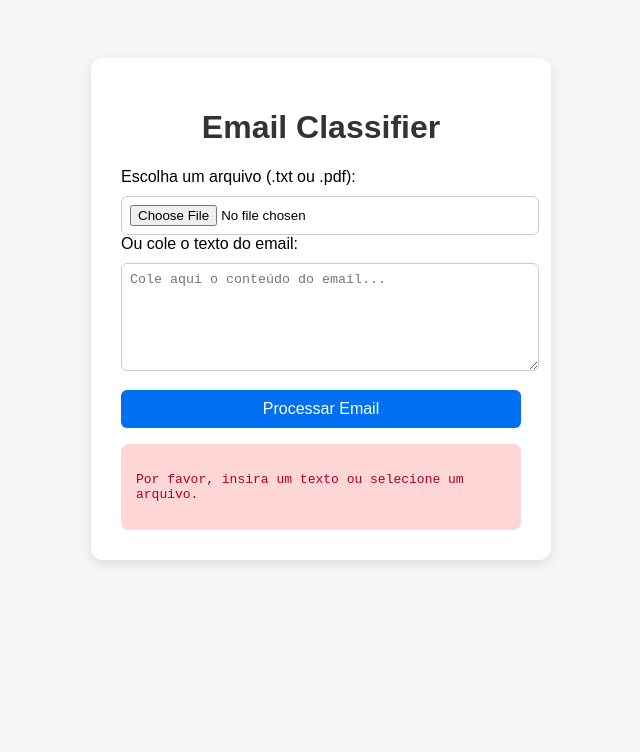
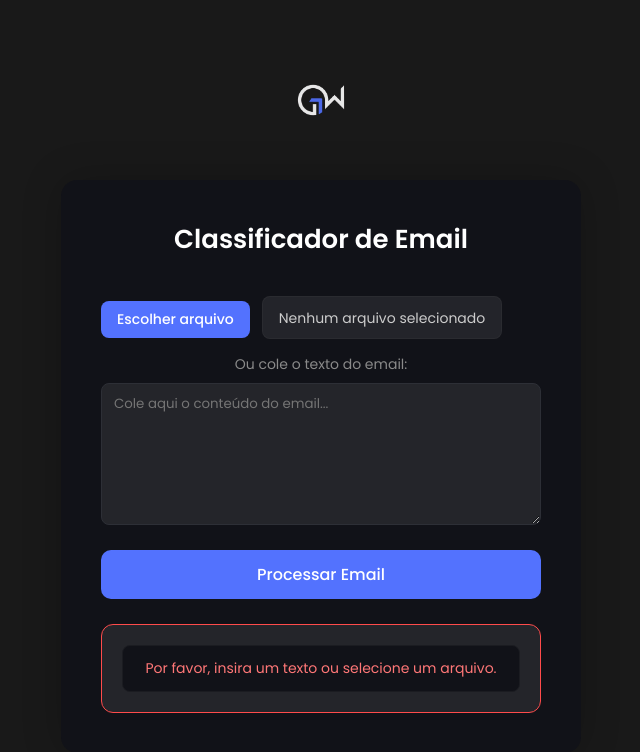
Before and after one commit to WanDall2104/email-classifier, a plain HTML site: page public/index.html in a window 1280 px wide. Both pictures are taken after a click on the button "Processar Email". Shown: the whole page, without its empty margins (319-959 px from the left). Drawn offline with Linux system fonts and the light colour scheme.

Commit message:
Alteração na estilização geral do projeto

```diff
--- a/public/css/styles.css
+++ b/public/css/styles.css
@@ -1,68 +1,209 @@
-body {
-    font-family: Arial, sans-serif;
-    background-color: #f4f6f8;
-    display: flex;
-    justify-content: center;
-    align-items: flex-start;
-    min-height: 100vh;
-    padding-top: 50px;
+@import url('https://fonts.googleapis.com/css2?family=Poppins:wght@300;400;500;600;700&display=swap');
+
+:root {
+    /* Primary Colors */
+    --primary: #5372fe;
+    --primary-dark: #3757d6;
+
+    /* Backgrounds */
+    --bg-dark: #191919;
+    --bg-light: #faf8fb;
+    --bg-card: #111218;
+    --bg-textarea: rgba(255, 255, 255, 0.08);
+
+    /* Text Colors */
+    --text-light: #dfe3ee;
+    --text-white: #ffffff;
+    --text-gray: #cccccc;
+    --text-muted: #8a8a8a;
+
+    /* Borders */
+    --border-soft: rgba(255, 255, 255, 0.08);
+    --border-contrast: rgba(255, 255, 255, 0.03);
+    --border-dark: #2d2f36;
+    --border-darksoft: #1d1e25;
+    --border-darkblue: #1b1c21;
+
+    /* Shadows */
+    --shadow-dark: rgba(0, 0, 0, 0.2);
+
+    /* Errors */
+    --error-light: #ff7777;
+    --error-dark: #ff4b4b;
 }
 
-.container {
-    background-color: #fff;
-    padding: 30px;
-    border-radius: 12px;
-    box-shadow: 0 4px 12px rgba(0,0,0,0.1);
-    width: 400px;
+/* ===========================
+   GLOBAL
+=========================== */
+* {
+    margin: 0;
+    padding: 0;
+    box-sizing: border-box;
+    font-family: 'Poppins', sans-serif;
+}
+
+body {
+    background-color: var(--bg-dark);
+    min-height: 100vh;
+    padding-top: 30px;
+    text-align: center;
 }
 
 h1 {
+    color: var(--text-white);
     text-align: center;
-    color: #333;
+    font-size: 26px;
+    font-weight: 600;
+    margin-bottom: 25px;
+}
+
+label {
+    color: var(--text-muted);
+    font-size: 14px;
+    margin-top: 15px;
+    display: block;
 }
 
 input[type="file"], textarea {
+    background-color: var(--bg-textarea);
+    color: var(--text-white);
     width: 100%;
-    margin-top: 10px;
-    padding: 8px;
-    border-radius: 6px;
-    border: 1px solid #ccc;
+    margin-top: 8px;
+    padding: 10px 12px;
+    border-radius: 8px;
+    border: 1px solid var(--border-dark);
+}
+
+textarea {
     resize: vertical;
 }
 
+/* ===========================
+   LOGO
+=========================== */
+.logo-container {
+    width: 100%;
+    display: flex;
+    justify-content: center;
+    margin-top: 30px;
+    margin-bottom: 10px;
+}
+
+.logo-center {
+    height: 80px;
+    width: auto;
+    opacity: 0.9;
+    transition: 0.2s ease;
+}
+
+.logo-center:hover {
+    opacity: 1;
+}
+
+
+/* ===========================
+   CARD
+=========================== */
+.container {
+    background-color: var(--bg-card);
+    color: var(--text-white);
+    margin: 0 auto;
+    margin-top: 40px;
+    padding: 40px;
+    border-radius: 16px;
+    box-shadow: 0 0 40px var(--shadow-dark);
+    width: 520px;
+}
+
+/* ===========================
+   FILE INPUT
+=========================== */
+.file-input-wrapper {
+    display: flex;
+    align-items: center;
+    gap: 12px;
+}
+
+.file-input-hidden {
+    display: none;
+}
+
+.file-input-label {
+    background-color: var(--primary);
+    color: var(--text-white);
+    cursor: pointer;
+    padding: 8px 16px;
+    border-radius: 8px;
+    font-size: 0.875rem;
+    font-weight: 500;
+    transition: background-color 0.2s ease;
+}
+
+.file-input-label:hover {
+    background-color: var(--primary-dark);
+}
+
+.file-input-name {
+    color: var(--text-gray);
+    font-size: 0.875rem;
+    white-space: nowrap;
+    overflow: hidden;
+    text-overflow: ellipsis;
+    max-width: 180px;
+}
+
+.file-input-name-box {
+    background-color: var(--border-soft); /* leve contraste */
+    border-radius: 8px;
+    border: 1px solid var(--border-contrast); /* borda suave */
+    padding: 8px 16px;
+    min-width: 220px;
+    margin-top: 12px;
+}
+
+/* ===========================
+   BOTÕES
+=========================== */
 button {
+    background: var(--primary);
     width: 100%;
-    margin-top: 15px;
-    padding: 10px;
-    background-color: #0070f3;
+    margin-top: 18px;
+    padding: 12px;
     color: white;
     border: none;
-    border-radius: 6px;
+    border-radius: 10px;
     font-size: 16px;
+    font-weight: 500;
     cursor: pointer;
+    transition: 0.2s ease;
 }
 
 button:hover {
-    background-color: #0059c1;
+    background: var(--primary-dark);
 }
 
-.result {
-    margin-top: 20px;
-    padding: 15px;
-    background-color: #e7f3ff;
-    border-radius: 8px;
-    display: none;
+/* ===========================
+   RESULTADOS E ERROS
+=========================== */
+.result, .error {
+    background-color: var(--bg-textarea);
+    color: var(--text-light);
+    margin-top: 25px;
+    padding: 20px;
+    border-radius: 12px;
+    border: 1px solid var(--border-darksoft);
 }
 
 .error {
-    margin-top: 20px;
-    padding: 15px;
-    background-color: #ffd6d6;
-    border-radius: 8px;
-    color: #900;
-    display: none;
+    border: 1px solid var(--error-dark);
+    color: var(--error-light);
 }
 
 pre {
+    background: var(--bg-card);
     white-space: pre-wrap;
+    font-size: 14px;
+    padding: 12px;
+    border-radius: 8px;
+    border: 1px solid var(--border-darkblue);
 }
--- a/public/index.html
+++ b/public/index.html
@@ -2,34 +2,64 @@
 <html lang="pt-BR">
 <head>
     <meta charset="UTF-8">
-    <title>Email Classifier</title>
+    <title>Classificador de Email</title>
     <link rel="stylesheet" href="css/styles.css">
+    <link rel="icon" type="image/png" href="images/logo.png">
 </head>
 <body>
 
+    <!-- Logo centralizada -->
+    <div class="logo-container">
+        <img src="images/logo.png" alt="Logo" class="logo-center">
+    </div>
+
+    <!-- Card principal -->
     <div class="container">
-        <h1>Email Classifier</h1>
-        <label>Escolha um arquivo (.txt ou .pdf):</label>
-        <input type="file" id="fileInput">
+        <h1>Classificador de Email</h1>
+
+
+        <div class="file-input-wrapper">
+            <label for="fileInput" class="file-input-label">
+                Escolher arquivo
+            </label>
+
+            <div class="file-input-name-box">
+                <span id="fileName" class="file-input-name">
+                Nenhum arquivo selecionado
+                </span>
+            </div>
+
+            <input id="fileInput" type="file" class="file-input-hidden" />
+        </div>
+
         <label>Ou cole o texto do email:</label>
         <textarea id="textInput" rows="6" placeholder="Cole aqui o conteúdo do email..."></textarea>
+
         <button id="submitBtn">Processar Email</button>
-        <div class="result" id="resultDiv" style="display:none; margin-top:16px;">
+
+        <div class="result" id="resultDiv" style="display:none;">
             <h3>Resultado</h3>
+
             <p><strong>Categoria:</strong> <span id="categorySpan"></span></p>
             <p><strong>Confiança:</strong> <span id="confidenceSpan"></span></p>
-            <p><strong>Resposta sugerida:</strong></p>
+
+            <p style="margin-top: 15px;"><strong>Resposta sugerida:</strong></p>
             <pre id="suggestedReply"></pre>
-            <button id="copyReplyBtn" style="margin-top:8px;">Copiar Resposta</button>
-            <details style="margin-top:8px;"><summary>Mostrar JSON completo</summary>
+
+            <button id="copyReplyBtn">Copiar Resposta</button>
+
+            <details style="margin-top:16px;">
+                <summary>Mostrar JSON completo</summary>
                 <pre id="resultText"></pre>
             </details>
         </div>
 
-        <div class="error" id="errorDiv" style="display:none; margin-top:16px; color:#b00020;">
+        <div class="error" id="errorDiv" style="display:none;">
             <pre id="errorText"></pre>
         </div>
     </div>
-    <script src="js/main.js"></script>
+
+<script src="js/main.js"></script>
+
 </body>
 </html>
--- a/public/js/main.js
+++ b/public/js/main.js
@@ -1,5 +1,6 @@
 const submitBtn = document.getElementById("submitBtn");
 const fileInput = document.getElementById("fileInput");
+const fileName = document.getElementById("fileName");
 const textInput = document.getElementById("textInput");
 const resultDiv = document.getElementById("resultDiv");
 const resultText = document.getElementById("resultText");
@@ -76,3 +77,12 @@ copyReplyBtn.addEventListener('click', async () => {
         console.warn('Clipboard failed', e);
     }
 });
+
+// Atualiza o nome do arquivo selecionado
+if (fileInput) {
+  fileInput.addEventListener("change", () => {
+    fileName.textContent = fileInput.files.length
+      ? fileInput.files[0].name
+      : "Nenhum arquivo selecionado";
+  });
+}
```
Also changed, not shown: public/images/logo.png (added).
